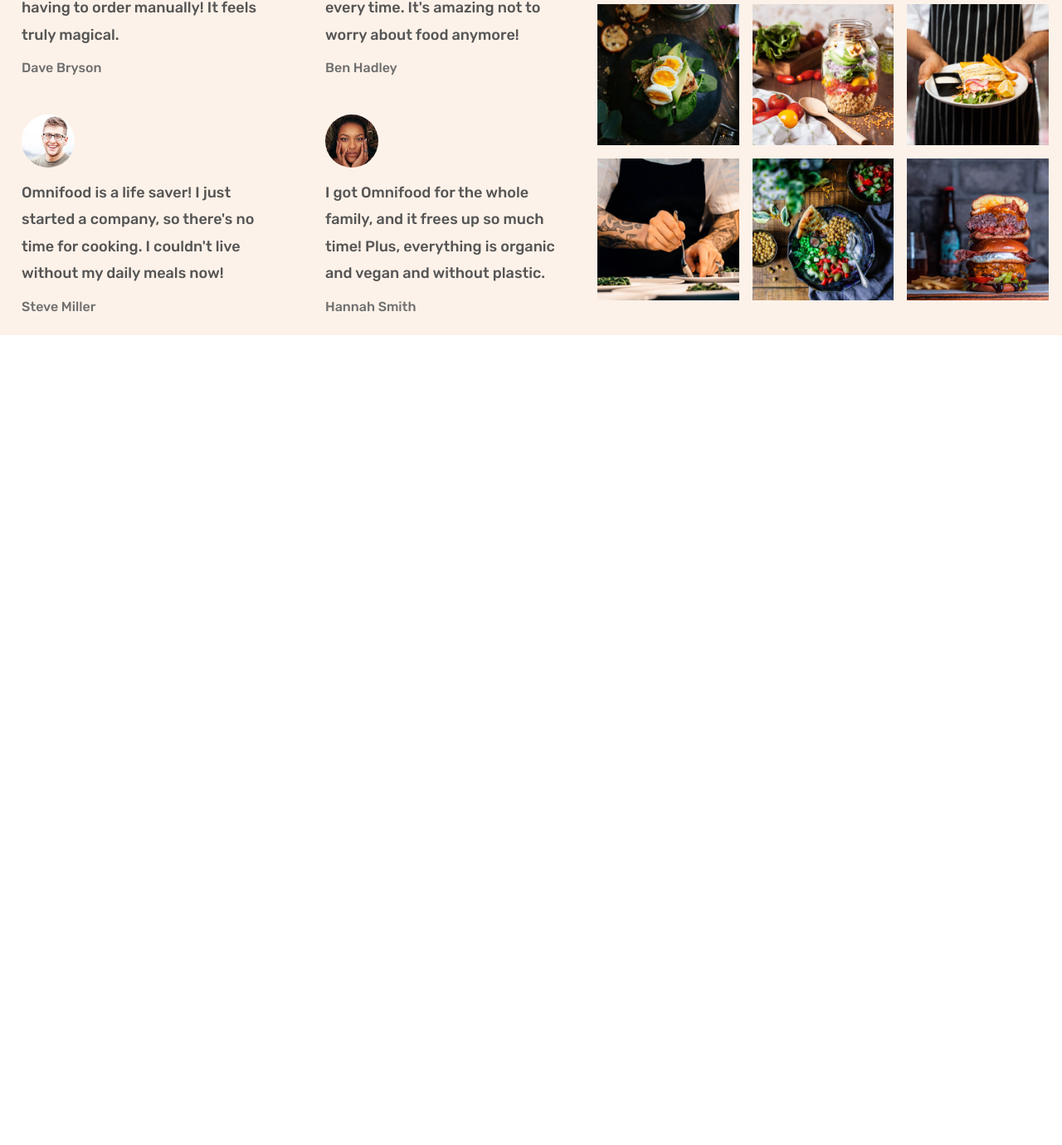
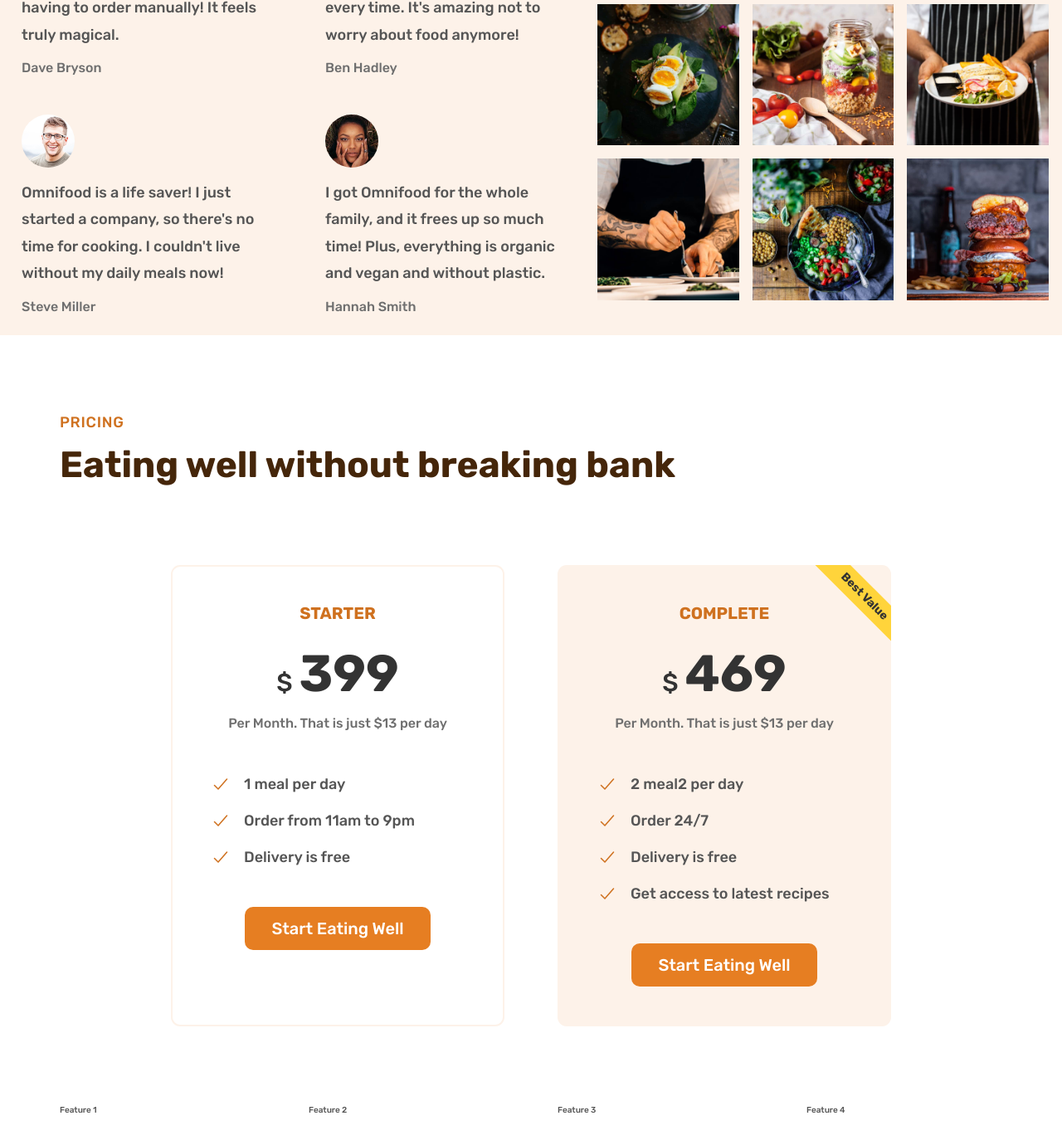
Before and after one commit to eeyfesubalew/omni-food, a website built with Parcel: page index.html in a window 1280 px wide. Shown: the part 3884-5264 px from the top of the page at 83% size. Before the commit the page ends 4288 px from the top, so only its background shows below. Built offline with nearby package versions, Linux system fonts and the light colour scheme.

Commit message:
plan-commit

```diff
--- a/SASS/_components.scss
+++ b/SASS/_components.scss
@@ -15,6 +15,12 @@
   row-gap: 9.2rem;
   column-gap: 6.4rem;
 }
+.grid:not(:last-child) {
+  margin-bottom: 9.6rem;
+}
+// .grid:last-child {
+//   margin-bottom: 0;
+// }
 .container {
   max-width: 120rem;
   margin: 0 auto;
--- /dev/null
+++ b/SASS/_pricing.scss
@@ -0,0 +1,65 @@
+.section-pricing {
+  padding: 9.6rem 0;
+}
+.pricing-plan {
+  border-radius: 1.1rem;
+  width: 75%;
+  &--starter {
+    justify-self: end;
+    border: 2px solid #fdf2e9;
+    padding: 4.6rem;
+  }
+  &--complete {
+    background-color: #fdf2e9;
+    padding: 4.8rem;
+    position: relative;
+    overflow: hidden;
+    &::after {
+      content: "Best Value";
+      position: absolute;
+      top: 4%;
+      right: -9%;
+      color: #333;
+      background-color: #ffd43b;
+      font-size: 1.4rem;
+      font-weight: 700;
+      text-transform: uppercases;
+      padding: 0.8rem 3.2rem;
+      transform: rotate(45deg);
+    }
+  }
+}
+.plan {
+  &-header {
+    text-align: center;
+    margin-bottom: 4.8rem;
+  }
+  &-name {
+    letter-spacing: 0.75;
+    text-transform: uppercase;
+    font-size: 2rem;
+    font-weight: 600;
+    color: #cf711f;
+    margin-bottom: 3.2rem;
+  }
+  &-price {
+    font-size: 6.2rem;
+    font-weight: 600;
+    color: #333;
+    margin-bottom: 1.6rem;
+    span {
+      font-size: 3rem;
+      margin-right: 0.8rem;
+      font-weight: 500;
+    }
+  }
+  &-text {
+    font-size: 1.6rem;
+    line-height: 1.6;
+    color: #6f6f6f;
+  }
+  &-sign-up {
+    text-align: center;
+    margin-top: 4.8rem;
+  }
+}
--- a/SASS/main.scss
+++ b/SASS/main.scss
@@ -1,3 +1,4 @@
 @import "components";
 @import "header";
 @import "layout";
+@import "pricing";
--- a/index.html
+++ b/index.html
@@ -352,6 +352,79 @@
           </figure>
         </div>
       </section>
+
+      <section class="section-pricing">
+        <div class="container">
+          <span class="subheading">Pricing</span>
+          <h2 class="heading-secondary">
+            Eating well without breaking bank
+          </h2>
+        </div>
+        <div class="container grid grid--2-cols">
+          <div class="pricing-plan pricing-plan--starter">
+            <header class="plan-header">
+            <p class="plan-name">Starter</p>
+            <p class="plan-price"><span>$</span>399</p>
+            <p class="plan-text">Per Month. That is just $13 per day</p>
+          </header>
+            <ul class="meals-attributes">
+              <li class="meals-attribute">
+                <ion-icon class="meals-icon" name="checkmark-outline"></ion-icon
+                ><span>1 meal per day</span>
+              </li>
+              <li class="meals-attribute">
+                <ion-icon class="meals-icon" name="checkmark-outline"></ion-icon
+                ><span>Order from 11am to 9pm</span>
+              </li>
+              <li class="meals-attribute">
+                <ion-icon class="meals-icon" name="checkmark-outline"></ion-icon
+                ><span>Delivery is free</span>
+              </li>
+            </ul>
+            <div class="plan-sign-up">
+              <a href="#" class="hero__btn hero__btn--full">Start Eating Well</a>
+            </div>
+          </div>
+
+          <div class="pricing-plan pricing-plan--complete">
+            <header class="plan-header">
+            <p class="plan-name">Complete</p>
+            <p class="plan-price"><span>$</span>469</p>
+            <p class="plan-text">Per Month. That is just $13 per day</p>
+          </header>
+            <ul class="meals-attributes">
+              <li class="meals-attribute">
+                <ion-icon class="meals-icon" name="checkmark-outline"></ion-icon
+                ><span>2 meal2 per day</span>
+              </li>
+              <li class="meals-attribute">
+                <ion-icon class="meals-icon" name="checkmark-outline"></ion-icon
+                ><span>Order 24/7</span>
+              </li>
+              <li class="meals-attribute">
+                <ion-icon class="meals-icon" name="checkmark-outline"></ion-icon
+                ><span>Delivery is free</span>
+              </li>
+
+              <li class="meals-attribute">
+                <ion-icon class="meals-icon" name="checkmark-outline"></ion-icon
+                ><span>Get access to latest recipes</span>
+              </li>
+            </ul>
+
+            <div class="plan-sign-up">
+              <a href="#" class="hero__btn hero__btn--full">Start Eating Well</a>
+            </div>
+          </div>
+        </div>
+
+        <div class="container grid grid--4-cols">
+          <div class="feature">Feature 1</div>
+          <div class="feature">Feature 2</div>
+          <div class="feature">Feature 3</div>
+          <div class="feature">Feature 4</div>
+        </div>
+      </section>
     </main>
     <script src="https://unpkg.com/ionicons@5.5.2/dist/ionicons/ionicons.js"></script>
   </body>
```
Also changed, not shown: CSS/style.css.
